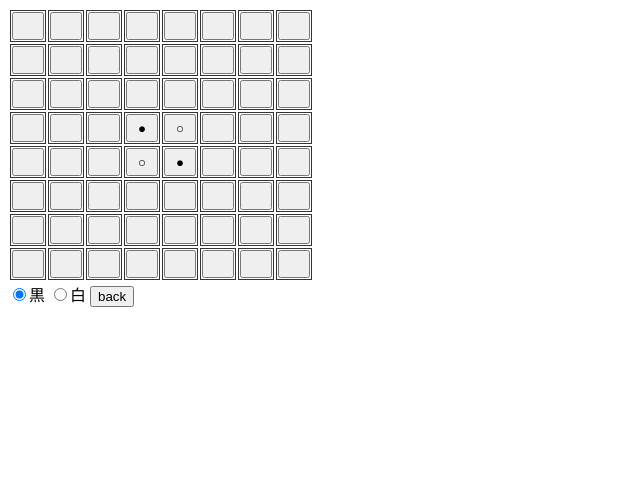
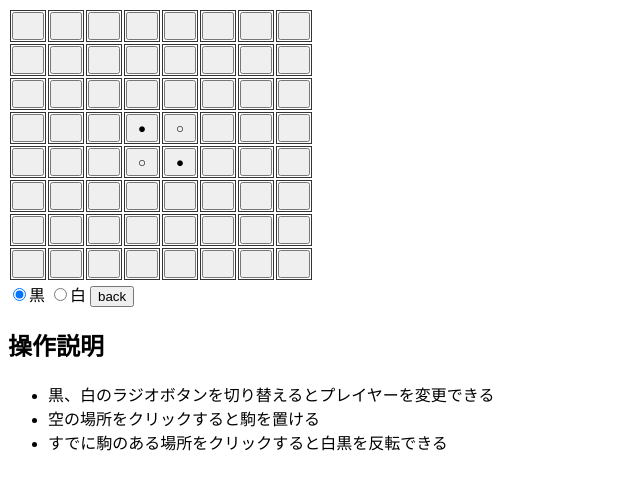
Before and after one commit to naosim/reversi, a plain HTML site: page docs/index.html in a window 1280 px wide. Shown: the whole page, without its empty margins (0-640 px from the left). Drawn offline with Linux system fonts and the light colour scheme.

Commit message:
説明追加

```diff
--- a/docs/index.html
+++ b/docs/index.html
@@ -18,6 +18,13 @@
 <input type="radio" name="side" value="dark" checked="checked">黒</input>
 <input type="radio" name="side" value="light">白</input>
 <button id="back">back</button>
+
+<h2>操作説明</h2>
+<ul>
+  <li>黒、白のラジオボタンを切り替えるとプレイヤーを変更できる</li>
+  <li>空の場所をクリックすると駒を置ける</li>
+  <li>すでに駒のある場所をクリックすると白黒を反転できる</li>
+</ul>
 
 <script src="js/reversi.core.js"></script>
 <script>
```
